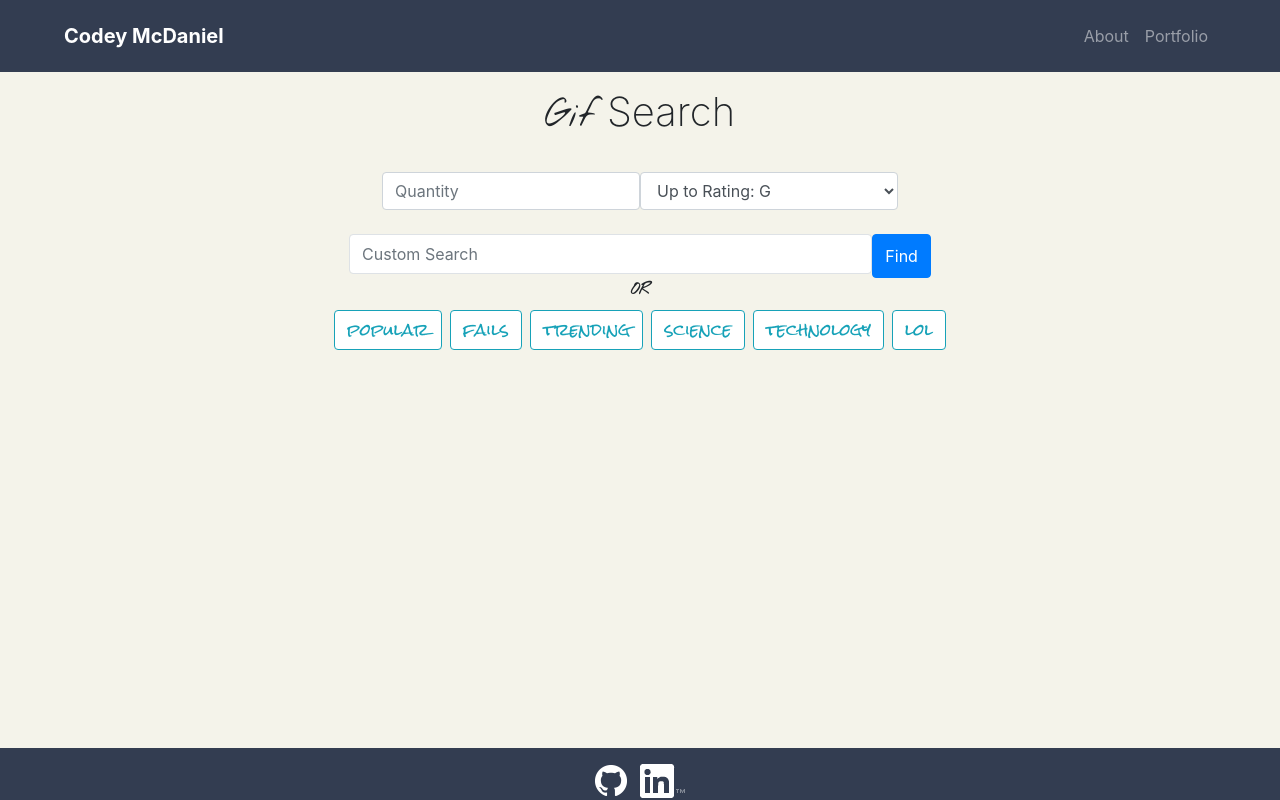
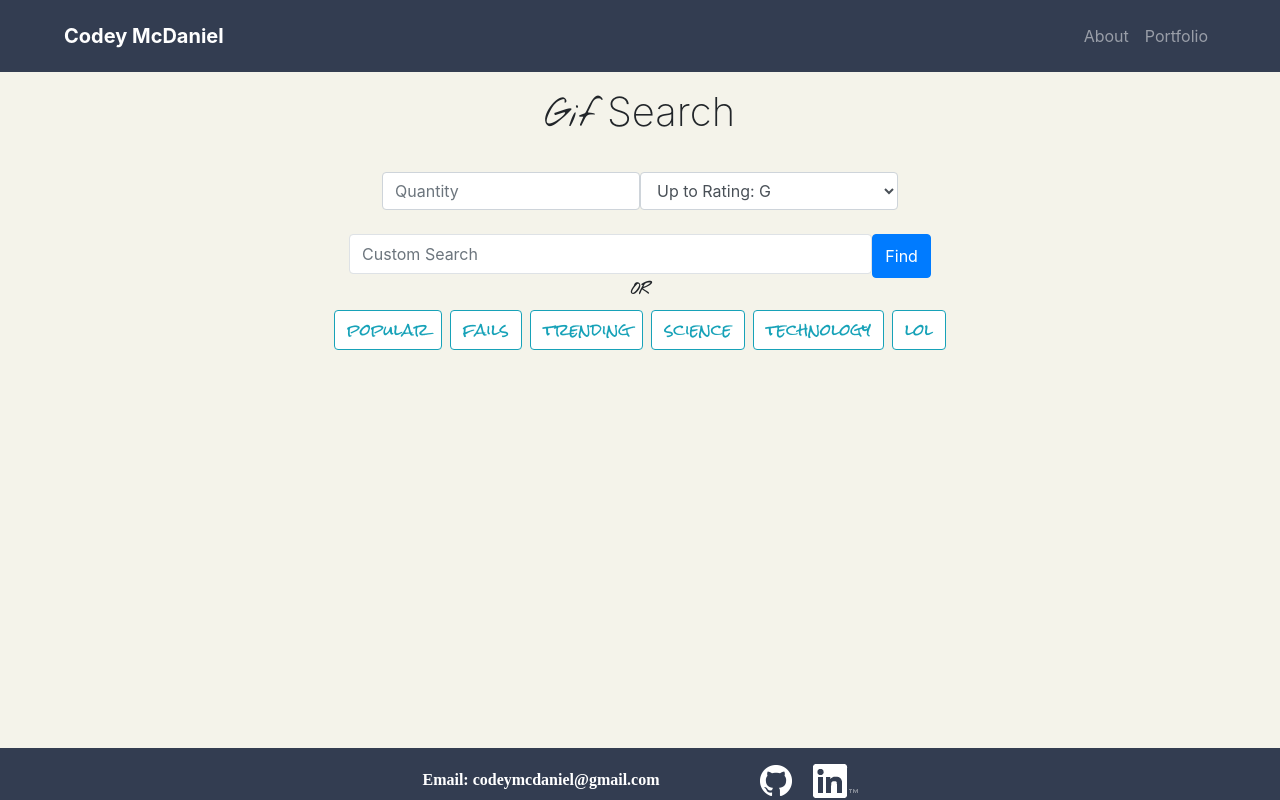
Before and after one commit to codeycsm/GifSearch, a plain HTML site: page index.html in a window 1280 px wide. Drawn offline with nearby package versions, Linux system fonts and the light colour scheme.

Commit message:
updated github link to connect to project repo

```diff
--- a/assets/css/styles.css
+++ b/assets/css/styles.css
@@ -45,3 +45,6 @@ p {
   max-height: 200px;
   max-width: 178px;
 }
+#email {
+  font-family: "Times New Roman", Times, serif;
+}
--- a/index.html
+++ b/index.html
@@ -97,7 +97,8 @@
     </div>
     <!-- Footer -->
     <footer class="text-light py-3 text-center">
-        <a href="https://github.com/codeycsm" target="_blank" class="mr-2">
+        <p id="email" class="text-white d-inline mr-5">Email: codeymcdaniel@gmail.com</p>
+        <a class="ml-5 mr-3" href="https://github.com/codeycsm/GifSearch" target="_blank" class="mr-2">
           <img src="assets/images/GitHub-Mark-Light-32px.png" alt="Github Logo" />
         </a>
         <a href="https://www.linkedin.com/in/codey-mcdaniel-4a486298/" target="_blank">
```
